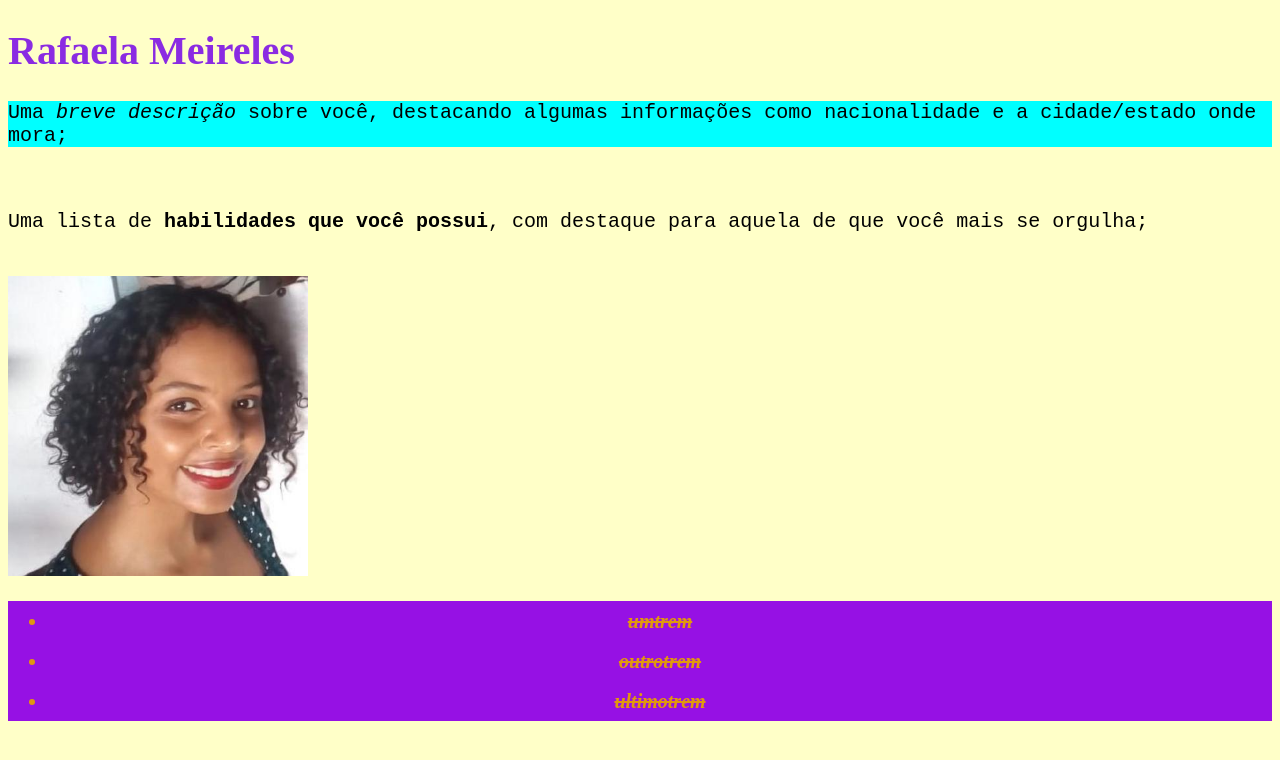
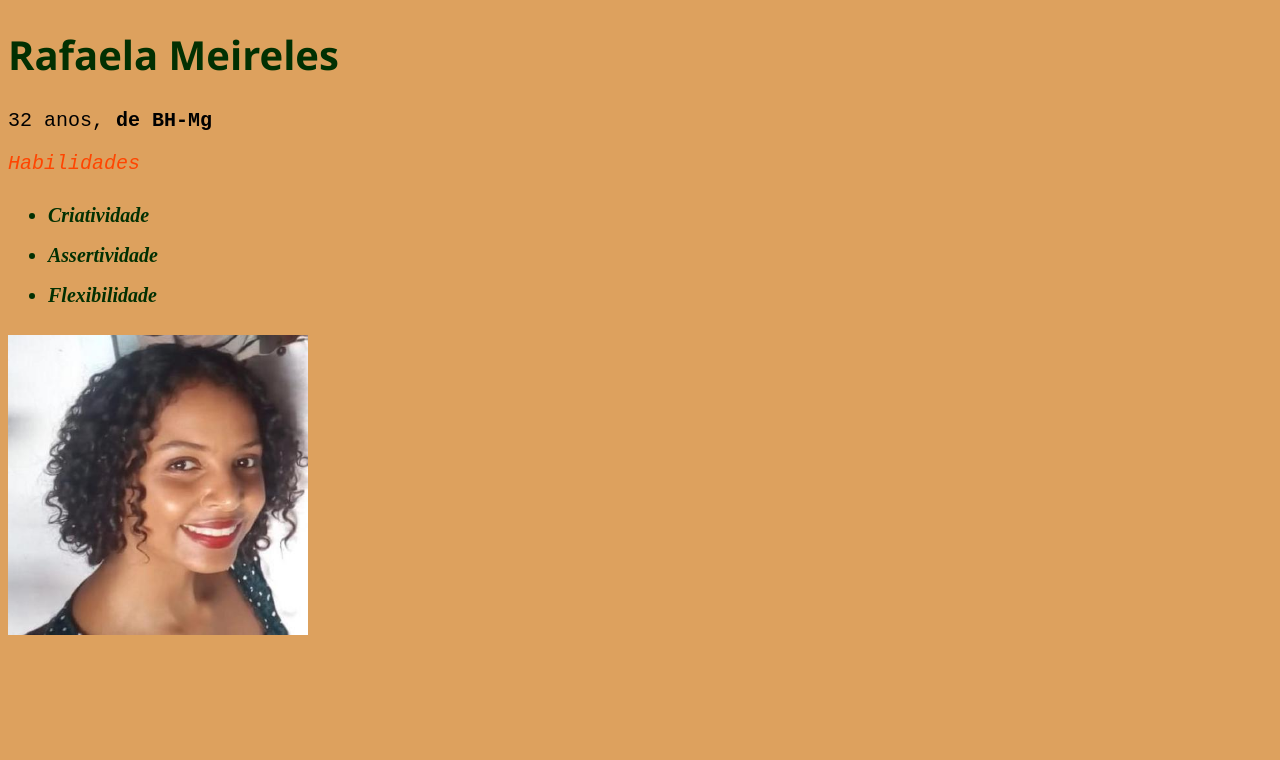
Before and after one commit to rafaelameireles/rafaelameireles.github.io, a plain HTML site: page index.html in a window 1280 px wide. Drawn offline with Linux system fonts and the light colour scheme.

Commit message:
mudanças nos codigos html e css

```diff
--- a/index.html
+++ b/index.html
@@ -46,20 +46,23 @@
  -->
 
     <h1 id="nomecompleto">Rafaela Meireles</h1>
-        <p id="paragrafoapresentacao">Uma <em>breve descrição</em> sobre você, destacando algumas informações como nacionalidade e a cidade/estado onde mora; </p>
+        <p id="paragrafoapresentacao"> 32 anos, <strong>de BH-Mg</strong </p>
         <br>
-        <p>Uma lista de <strong>habilidades que você possui</strong>, com destaque para aquela de que você mais se orgulha; </p>
-        <br>
+
+        <p class="tituloHabilidades"> <em>Habilidades</em> </p>
+
+
+        <ul class="list-style">
+          <li>Criatividade</li>
+          <li>Assertividade</li>
+          <li>Flexibilidade</li>
+        </ul>
 
           <img src="img/rafaela.jpeg" alt="foto_rafaela" width="300px">
 
 
 
-          <ul class="list-style">
-            <li>umtrem</li>
-            <li>outrotrem</li>
-            <li>ultimotrem</li>
-          </ul>
+
         <!-- <a href= "blogqueeugosto.com.br" target= “_blank”> Blogqueeugosto</a> --> <!-- ( Um link externo para algum blog de que você goste, que abra em uma nova aba;)
      --><!--  Partes do seu portfólio destacadas com negrito e/ou itálico;
     --> <!-- um índice com links internos para as diferentes seções do seu portfóli*** * Posso fazer uma referencia, uma ancora pra minha própria pagina → id = “css” --→ <a href= “#css”>   *********.
--- a/style.css
+++ b/style.css
@@ -1,28 +1,41 @@
-h2 {
-    color: green;
+
+
+
+
+    h1 {
+        font-family:'Segoe UI', Tahoma, Geneva, Verdana, sans-serif;
+    }
+
+    h2 {
+    color: rgb(2, 48, 2);
     font-size: 2em;
   }
 
   body {
-    background-color: rgb(255, 400, 200);
+    background-color: #dda15e;
     font-size: 20px;
   }
 
+  .tituloHabilidades {
+      color: orangered;
+  }
+
   #paragrafoapresentacao {
-    background-color: aqua;
+ /*    background-color: aqua; */
   }
   #nomecompleto {
-    color: blueviolet;
+    color: rgb(2, 48, 2);
   }
 
-  .list-style{
-    background-color: rgb(150, 17, 228);
-    color: rgb(224, 151, 15);
+  .list-style {
+    color: rgb(2, 48, 2);
     font-weight: bold;
     font-style: italic;
     line-height: 40px;
-    text-align: center;
-    text-decoration: line-through;
+    text-align::after;
+    text-decoration: none;
+
+
   }
 
   p{
```
